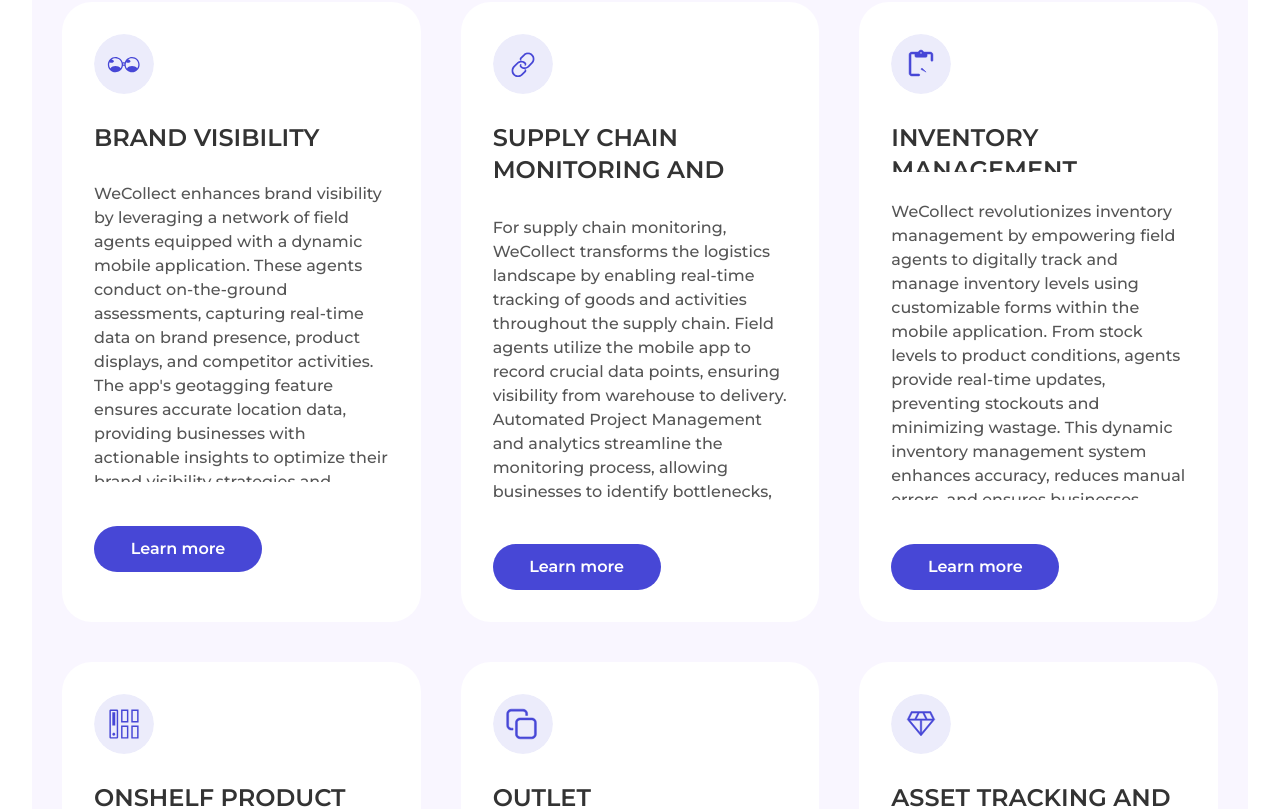
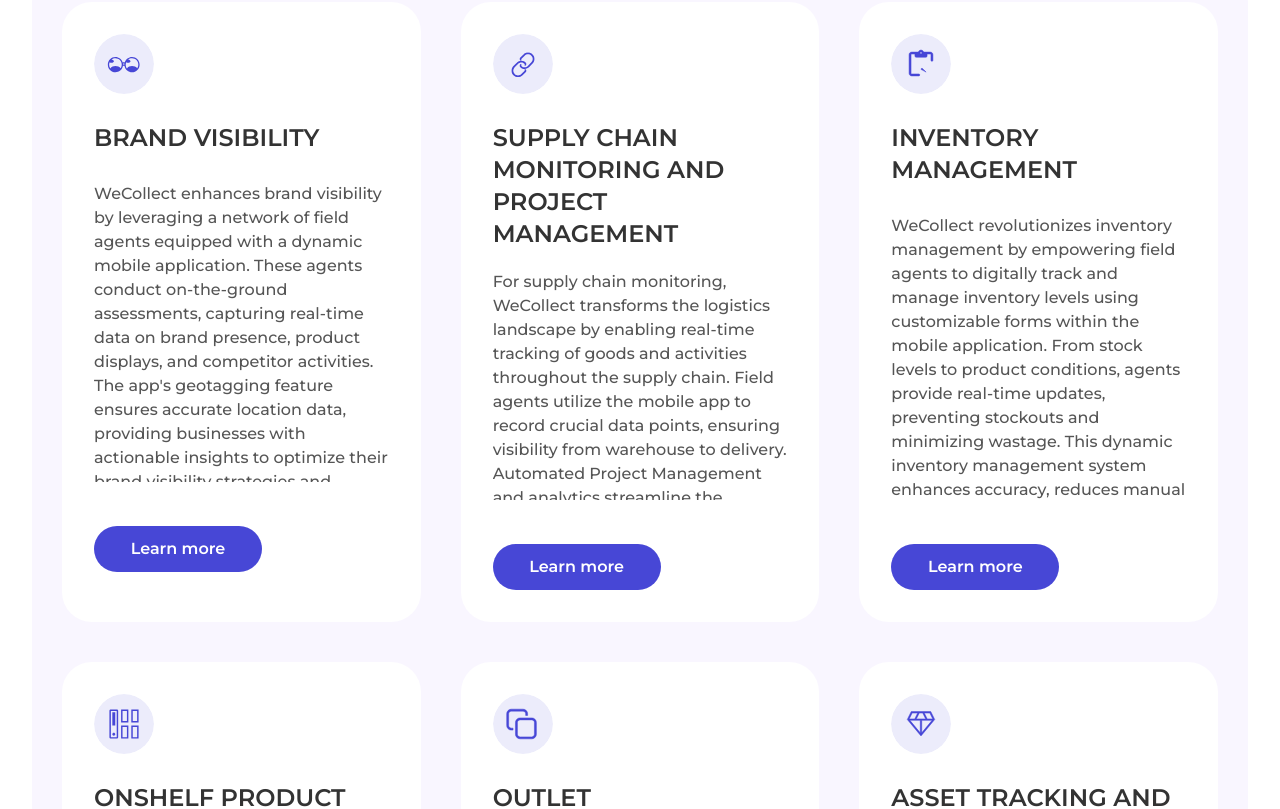
Before and after one commit to Daniekeys/temporary-hosting, a Next.js app: page /applicable-cases in a window 1280 px wide. Shown: the part 980-1789 px from the top of the page. Built offline with nearby package versions, Linux system fonts and the light colour scheme.

Commit message:
full responsive

```diff
--- a/components/app-cases/app-case-list.jsx
+++ b/components/app-cases/app-case-list.jsx
@@ -85,7 +85,7 @@ const AppCaseList = () => {
             <h1 className="text-mainBlue 2xl:text-[32px] lg:text-2xl font-semibold max-w-[271px] lg:max-w-full text-center lg:text-start mx-auto lg:mx-0 ">
               Applicable in the following cases and more...
             </h1>
-            <div className="w-full grid grid-cols-1 lg:grid-cols-3 bg-[#F9F6FF] py-[30px] px-4 lg:p-[30px]  rounded-[30px] gap-[30px]  lg:gap-[40px]">
+            <div className="w-full grid grid-cols-1 lg:grid-cols-2 xl:grid-cols-3 bg-[#F9F6FF] py-[30px] px-4 lg:p-[30px]  rounded-[30px] gap-[30px]  lg:gap-[40px]">
               {data?.map((item, index) => {
                 return (
                   <div
@@ -99,7 +99,7 @@ const AppCaseList = () => {
                         className="2xl:w-[80px] lg:w-[60px] w-[50px] h-[50px] lg:h-[60px] 2xl:h-[80px] rounded-full"
                       />
                     </span>
-                    <h1 className=" text-customBlack text-xl font-semibold leading-[48px] 2xl:text-[30px] lg:text-2xl uppercase max-h-[120px] overflow-y-hidden ">
+                    <h1 className=" text-customBlack text-xl font-semibold leading-[48px] 2xl:text-[30px] lg:text-2xl uppercase max-h-[120px]  ">
                       {item.title}
                     </h1>
                     <p className="text-sm 2xl:text-lg lg:text-base text-ash font-medium leading-[35px]  w-full h-full max-h-[300px] overflow-y-hidden   ">
```
